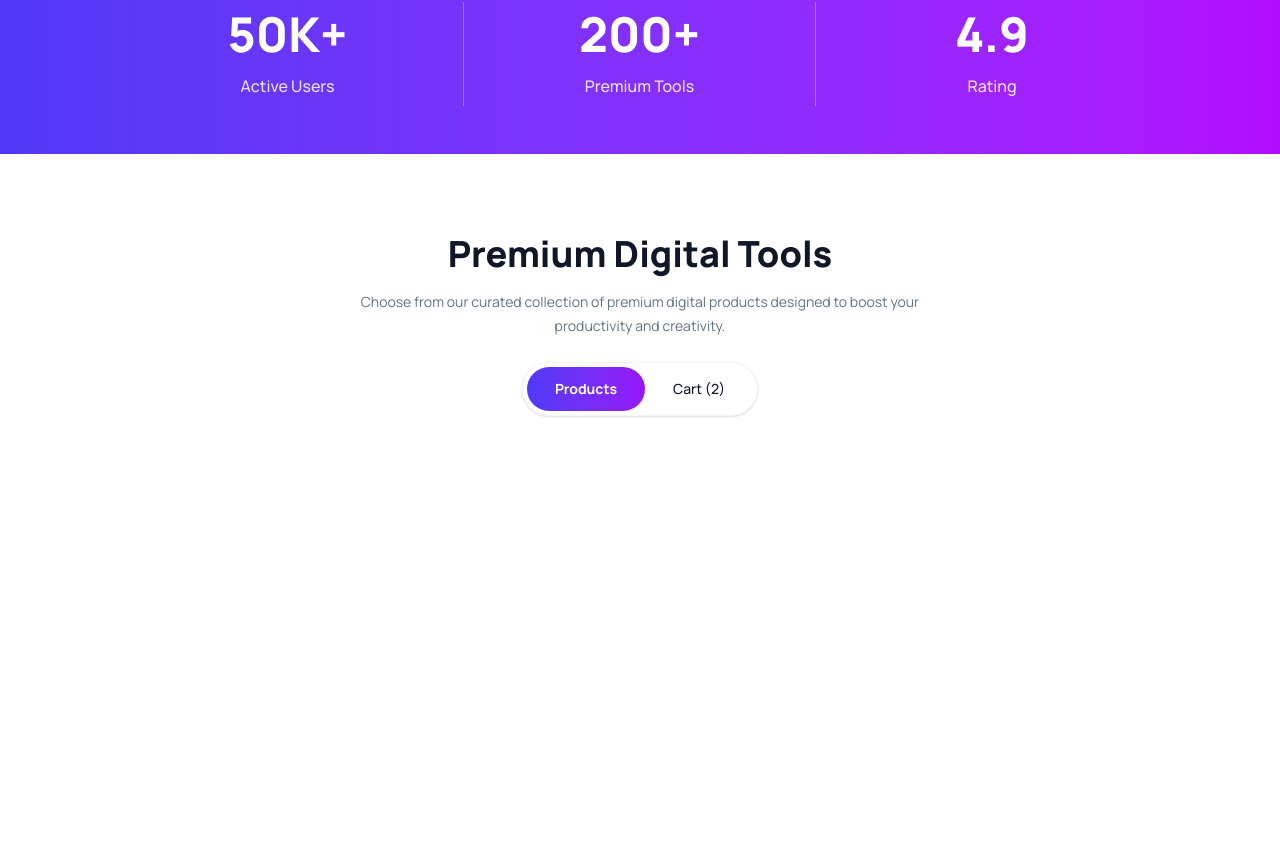
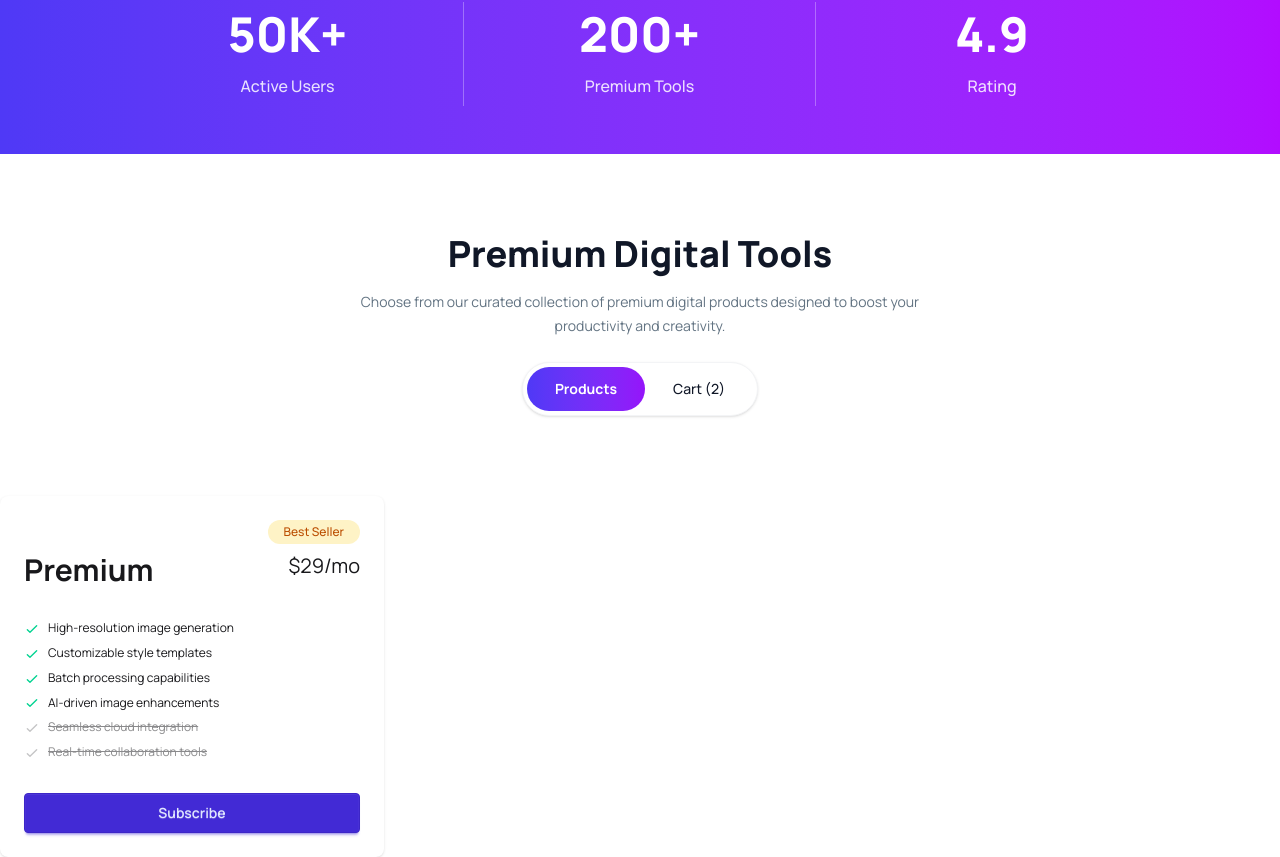
Before and after one commit to Hossain-Mahmud40/digi-tools-platform, a React (Vite) app: page / in a window 1280 px wide. Shown: the part 925-1782 px from the top of the page. Before the commit the page ends 1421 px from the top, so only its background shows below. Built offline with nearby package versions, Linux system fonts and the light colour scheme.

Commit message:
Refactor components: reorganize imports, create new Navbar, HeroSection, Products, and ProductsIntro components, and remove old implementations

```diff
--- a/src/App.jsx
+++ b/src/App.jsx
@@ -1,7 +1,8 @@
 import "./App.css";
-import HeroSection from "./Components/HeroSection";
-import Navbar from "./Components/Navbar";
-import ProductsIntro from "./Components/ProductsIntro";
+import HeroSection from "./Components/HeroSection/HeroSection";
+import Navbar from "./Components/NavBar/Navbar";
+import Products from "./Components/products/Products";
+import ProductsIntro from "./Components/products/ProductsIntro";
 
 function App() {
   const navLinks = ["Products", "Features", "Pricing", "Testimonials", "FAQ"];
@@ -13,7 +14,7 @@
       </header>
       <HeroSection></HeroSection>
       <ProductsIntro></ProductsIntro>
-      <section className="products"></section>
+      <Products></Products>
     </>
   );
 }
--- /dev/null
+++ b/src/Components/products/Products.jsx
@@ -0,0 +1,128 @@
+import React from "react";
+
+const Products = () => {
+  return (
+    <div className="card w-96 bg-base-100 shadow-sm">
+      <div className="card-body">
+        <div className="text-right">
+          <span className="badge border-0 rounded-full bg-amber-100 px-4 py-3 text-xs font-medium text-amber-700">
+            Best Seller
+          </span>
+        </div>
+        <div className="flex justify-between">
+          <h2 className="text-3xl font-bold">Premium</h2>
+          <span className="text-xl">$29/mo</span>
+        </div>
+        <ul className="mt-6 flex flex-col gap-2 text-xs">
+          <li>
+            <svg
+              xmlns="http://www.w3.org/2000/svg"
+              className="size-4 me-2 inline-block text-success"
+              fill="none"
+              viewBox="0 0 24 24"
+              stroke="currentColor"
+            >
+              <path
+                strokeLinecap="round"
+                strokeLinejoin="round"
+                strokeWidth="2"
+                d="M5 13l4 4L19 7"
+              />
+            </svg>
+            <span>High-resolution image generation</span>
+          </li>
+          <li>
+            <svg
+              xmlns="http://www.w3.org/2000/svg"
+              className="size-4 me-2 inline-block text-success"
+              fill="none"
+              viewBox="0 0 24 24"
+              stroke="currentColor"
+            >
+              <path
+                strokeLinecap="round"
+                strokeLinejoin="round"
+                strokeWidth="2"
+                d="M5 13l4 4L19 7"
+              />
+            </svg>
+            <span>Customizable style templates</span>
+          </li>
+          <li>
+            <svg
+              xmlns="http://www.w3.org/2000/svg"
+              className="size-4 me-2 inline-block text-success"
+              fill="none"
+              viewBox="0 0 24 24"
+              stroke="currentColor"
+            >
+              <path
+                strokeLinecap="round"
+                strokeLinejoin="round"
+                strokeWidth="2"
+                d="M5 13l4 4L19 7"
+              />
+            </svg>
+            <span>Batch processing capabilities</span>
+          </li>
+          <li>
+            <svg
+              xmlns="http://www.w3.org/2000/svg"
+              className="size-4 me-2 inline-block text-success"
+              fill="none"
+              viewBox="0 0 24 24"
+              stroke="currentColor"
+            >
+              <path
+                strokeLinecap="round"
+                strokeLinejoin="round"
+                strokeWidth="2"
+                d="M5 13l4 4L19 7"
+              />
+            </svg>
+            <span>AI-driven image enhancements</span>
+          </li>
+          <li className="opacity-50">
+            <svg
+              xmlns="http://www.w3.org/2000/svg"
+              className="size-4 me-2 inline-block text-base-content/50"
+              fill="none"
+              viewBox="0 0 24 24"
+              stroke="currentColor"
+            >
+              <path
+                strokeLinecap="round"
+                strokeLinejoin="round"
+                strokeWidth="2"
+                d="M5 13l4 4L19 7"
+              />
+            </svg>
+            <span className="line-through">Seamless cloud integration</span>
+          </li>
+          <li className="opacity-50">
+            <svg
+              xmlns="http://www.w3.org/2000/svg"
+              className="size-4 me-2 inline-block text-base-content/50"
+              fill="none"
+              viewBox="0 0 24 24"
+              stroke="currentColor"
+            >
+              <path
+                strokeLinecap="round"
+                strokeLinejoin="round"
+                strokeWidth="2"
+                d="M5 13l4 4L19 7"
+              />
+            </svg>
+            <span className="line-through">Real-time collaboration tools</span>
+          </li>
+        </ul>
+        <div className="mt-6">
+          <button className="btn btn-primary btn-block">Subscribe</button>
+        </div>
+      </div>
+    </div>
+  );
+};
+
+export default Products;
```
Also changed, not shown: src/Components/HeroSection/HeroSection.jsx (renamed from src/Components/HeroSection.jsx), src/Components/NavBar/Navbar.jsx (renamed from src/Components/Navbar.jsx), src/Components/products/ProductsIntro.jsx (renamed from src/Components/ProductsIntro.jsx).
